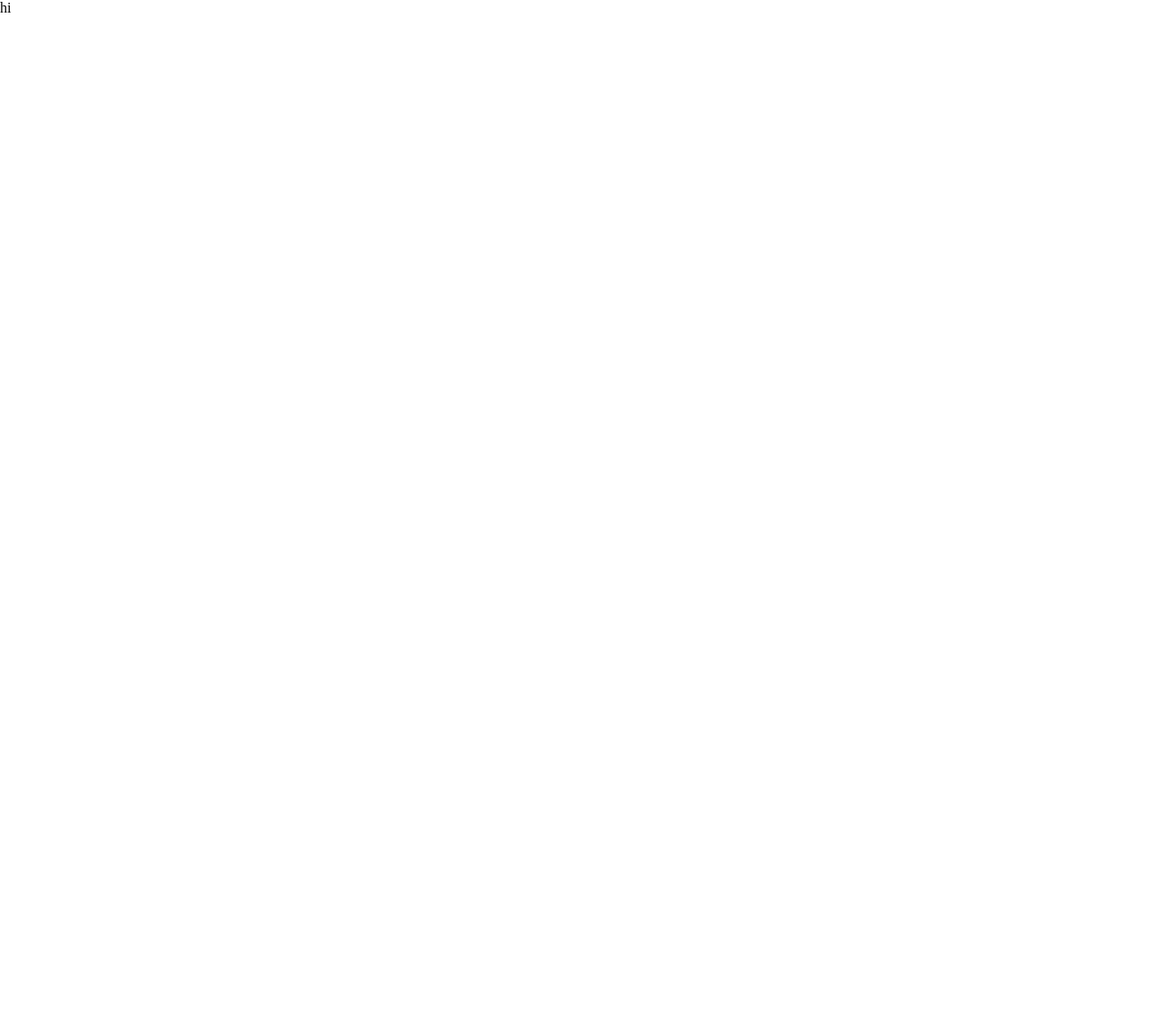
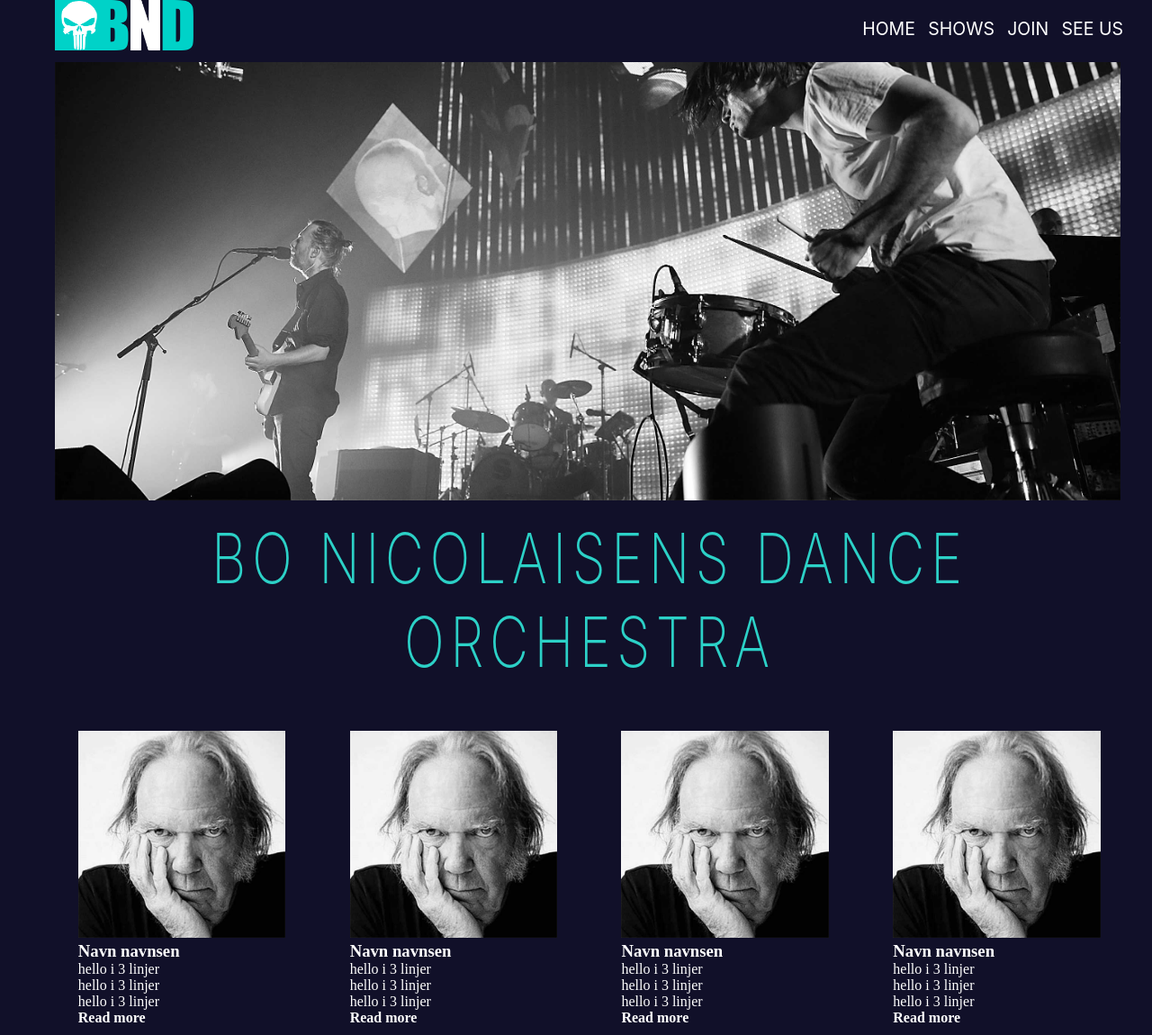
Before and after one commit to Musikhjemmeside/BND-website, a plain HTML site: page index.html in a window 1280 px wide. Shown: the whole page at 90% size. Before the commit the page ends 800 px from the top, so only its background shows below. Drawn offline with Linux system fonts and the light colour scheme.

Commit message:
html + css

```diff
--- a/Main.css
+++ b/Main.css
@@ -1,4 +1,104 @@
 *{
     margin: 0;
+    margin-left: 1.2vw;
+    margin-right: 1.2vw;
     padding: 0;
 }
+
+body{
+    background-color: #111029;
+    width: 100%;
+}
+
+#navbar{
+    background-color: #111029;
+    width: 100%;
+    height: 4.4vw;
+    padding: 0;
+    margin: 0;
+}
+
+
+#imglogo{
+    position: absolute;
+    width: 12vw;
+    height: 4.4vw;
+    display: inline-block;
+}
+
+ol{
+    margin: auto;
+    height: 100%;
+    color: white;
+    text-align: right;
+vertical-align: middle;
+max-height: inherit;
+overflow: auto;
+}
+
+li{
+    margin-left: 0.7vw;
+    margin-right: 0;
+    color: white;
+    font-size: 1.527vw;
+    display: inline;
+}
+
+a{
+    margin-right: 0.1vw;
+    margin-left: 0;
+    padding: 0;
+    text-decoration: none;
+    color: white;
+    font-family: -apple-system, BlinkMacSystemFont, 'Segoe UI', Roboto, Oxygen, Ubuntu, Cantarell, 'Open Sans', 'Helvetica Neue', sans-serif;
+
+}
+
+#Teaser{
+    margin-top: 1vw;
+    margin-right: 8vw;
+    height: 38vw;
+    position: absolute;
+    width: 92.5vw;
+}
+
+h1{
+    font-family: -apple-system, BlinkMacSystemFont, 'Segoe UI', Roboto, Oxygen, Ubuntu, Cantarell, 'Open Sans', 'Helvetica Neue', sans-serif;
+    font-weight: 200;
+    letter-spacing: 0.5vw;
+    transform: scale(1, 1.3);
+    text-align: center;
+    margin-top: 42vw;
+    font-size: 4.652777777777778vw;
+    color: #2cd1c7;
+}
+
+#headshots{
+    width: 18vw;
+    height: 18vw;
+    margin-top: 5vw;
+}
+
+.gridcontainer {
+    display: grid;
+    margin-right: 3vw;
+    grid-template-columns: auto auto auto auto;
+    grid-gap: 10px;
+    background-color: #111029;
+    padding: 10px;
+  }
+
+  .grid-container > article {
+    background-color: rgba(255, 255, 255, 0.8);
+    text-align: center;
+    padding: 20px 0;
+    font-size: 30px;
+  }
+
+  .article1 {
+    grid-column: 1 / span 1;
+  }
+
+  article{
+      color: white;
+  }
--- a/index.html
+++ b/index.html
@@ -7,6 +7,59 @@
     <title>Document</title>
 </head>
 <body>
-    <p>hi</p>
+
+  <nav>
+
+      <div id="navbar">
+
+            <a href="index.html"><img src="imgs/logo-bnd.png" alt="Logo" id="imglogo"></a>
+
+<div>
+      <ol>
+        <a href="#"><li>HOME</li></a>
+        <a href=""><li>SHOWS</li></a>
+        <a href=""><li>JOIN</li></a>
+        <a href=""><li>SEE US</li></a>
+    </ol>
+    </div>
+  </nav>
+
+  <figure> <img src="imgs/BND-Teaser.jpg" alt="Teaser photo" id="Teaser">  <figcaption></figcaption>
+</figure>
+
+  <h1>BO NICOLAISENS DANCE ORCHESTRA</h1>
+
+  <div class="gridcontainer">
+
+  <article id="article1">
+      <img src="/Imgs/BND-Image-Young.jpg" alt="" id="headshots">
+      <h3>Navn navnsen</h3>
+      <p>hello i 3 linjer <br> hello i 3 linjer <br> hello i 3 linjer <br></p>
+      <h4>Read more</h4>
+  </article>
+  <article id="article1">
+    <img src="/Imgs/BND-Image-Young.jpg" alt="" id="headshots">
+    <h3>Navn navnsen</h3>
+    <p>hello i 3 linjer <br> hello i 3 linjer <br> hello i 3 linjer <br></p>
+    <h4>Read more</h4>
+</article>
+<article id="article1">
+    <img src="/Imgs/BND-Image-Young.jpg" alt="" id="headshots">
+    <h3>Navn navnsen</h3>
+    <p>hello i 3 linjer <br> hello i 3 linjer <br> hello i 3 linjer <br></p>
+    <h4>Read more</h4>
+</article>
+<article id="article1">
+    <img src="/Imgs/BND-Image-Young.jpg" alt="" id="headshots">
+    <h3>Navn navnsen</h3>
+    <p>hello i 3 linjer <br> hello i 3 linjer <br> hello i 3 linjer <br></p>
+    <h4>Read more</h4>
+</article>
+
+
+
+</div>
+
 </body>
+
 </html>
```
